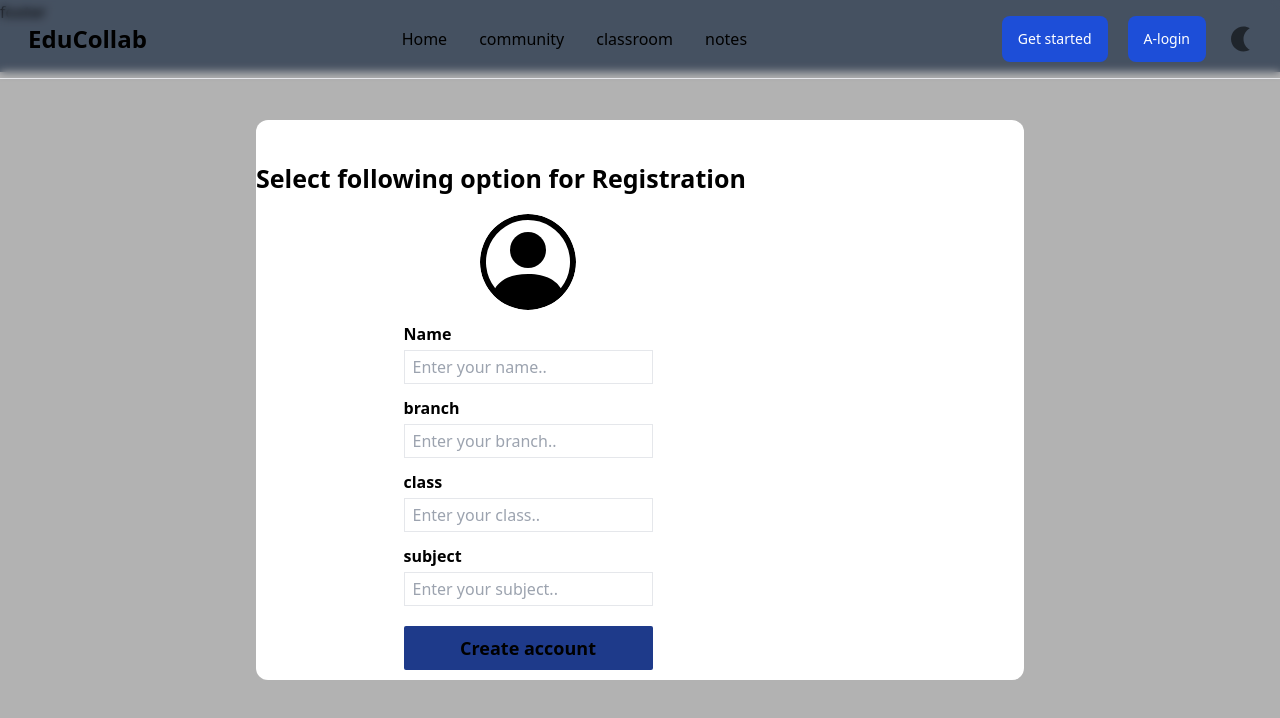
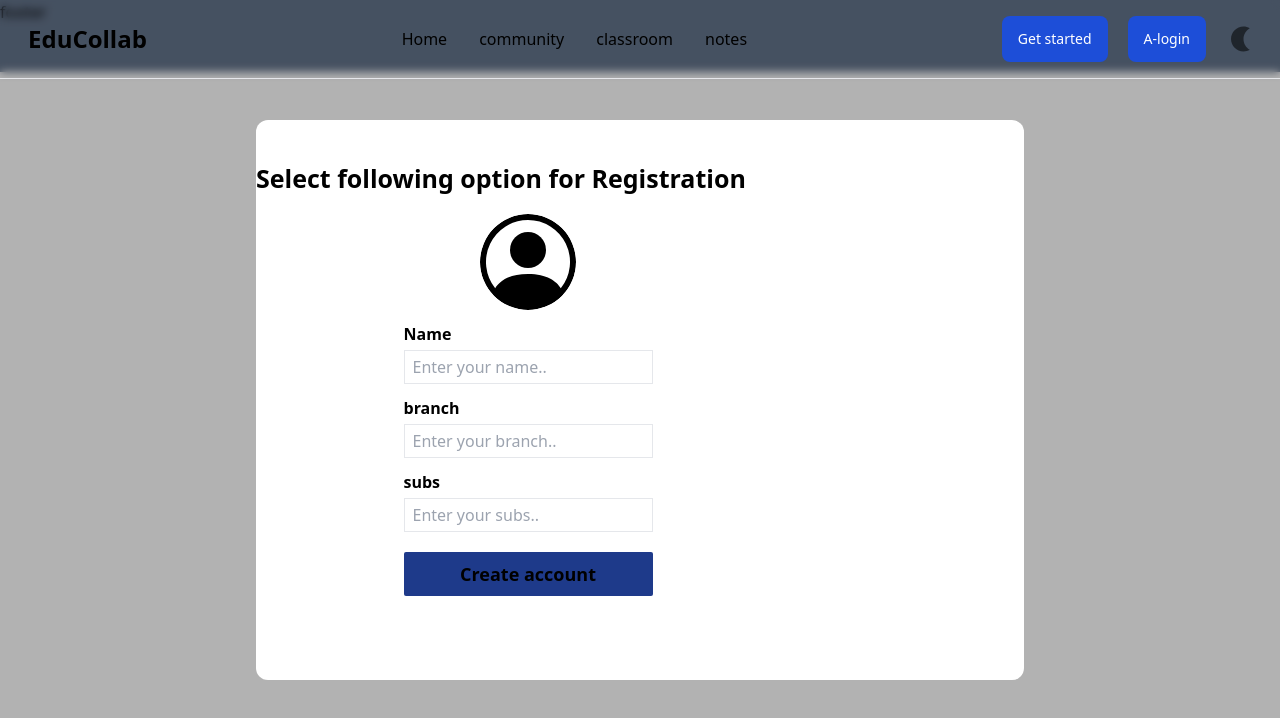
Before and after one commit to sanyampatil/E-education-W-RTC-PWA, a React (Vite) app: page /notes in a window 1280 px wide. Shown: the top 718 px of the page. Built offline with nearby package versions, Linux system fonts and the light colour scheme.

Commit message:
degus PopupmodelAdmin

```diff
--- a/src/components/signup/PopupmodelAdmin.jsx
+++ b/src/components/signup/PopupmodelAdmin.jsx
@@ -13,18 +13,17 @@ const PopupmodelAdmin = () => {
 
   const [previewImage, setPreviewImage] = useState('')
 
-  const [signupData, setSignupData] = useState({
+  const [infoData, setSignupData] = useState({
     fullName: '',
     branch: '',
-    class: '',
-    subject: '',
+    subs: '',
     avatar: ''
   })
 
   function handleUserInput (e) {
     const { name, value } = e.target
     setSignupData({
-      ...signupData,
+      ...infoData,
       [name]: value
     })
   }
@@ -36,7 +35,7 @@ const PopupmodelAdmin = () => {
 
     if (uploadedImage) {
       setSignupData({
-        ...signupData,
+        ...infoData,
         avatar: uploadedImage
       })
       const fileReader = new FileReader()
@@ -47,28 +46,29 @@ const PopupmodelAdmin = () => {
     }
   }
 
-  async function createNewAccount (event) {
+  async function createAdminInfo (event) {
     event.preventDefault()
     if (
-      !signupData.branch ||
-      !signupData.class ||
-      !signupData.fullName ||
-      !signupData.avatar
-    ) {
-      toast.error('Please fill all the details')
-      return
+      !infoData.fullName ||
+      !infoData.branch ||
+      !infoData.subs ||
+      !infoData.avatar
+    )
+    {
+      alert("plz fill all details")
+      // toast.error('Please fill all the details')
+      // return
     }
 
     // checking name field length
 
     const formData = new FormData()
-    formData.append('fullName', signupData.fullName)
-    formData.append('branch', signupData.branch)
-    formData.append('class  ', signupData.class)
-    formData.append('subject  ', signupData.subject)
+    formData.append('fullName', infoData.fullName)
+    formData.append('branch', infoData.branch)
+    formData.append('subs  ', infoData.subs)
 
-    formData.append('avatar', signupData.avatar)
-
+    formData.append('avatar', infoData.avatar)
+    console.log(formData)
     // dispatch create account action
     const response = await dispatch(createAdmininfo(formData))
     if (response?.payload?.success) navigate('/')
@@ -76,7 +76,7 @@ const PopupmodelAdmin = () => {
     setSignupData({
       fullName: '',
       branch: '',
-      class: '',
+      subs: '',
       avatar: ''
     })
     setPreviewImage('')
@@ -99,7 +99,7 @@ const PopupmodelAdmin = () => {
               <div>
                 <form
                   noValidate
-                  onSubmit={createNewAccount}
+                  onSubmit={createAdminInfo}
                   className='flex ml-20 justify-center gap-3 rounded-lg p-4 text-black w-96 '
                 >
                   <div className='left flex flex-col justify-center gap-3'>
@@ -135,7 +135,7 @@ const PopupmodelAdmin = () => {
                         placeholder='Enter your name..'
                         className='bg-transparent px-2 py-1 border'
                         onChange={handleUserInput}
-                        value={signupData.username}
+                        value={infoData.fullName}
                       />
                     </div>
                     <div className='  flex flex-col gap-1'>
@@ -151,41 +151,24 @@ const PopupmodelAdmin = () => {
                         placeholder='Enter your branch..'
                         className='bg-transparent px-2 py-1 border'
                         onChange={handleUserInput}
-                        value={signupData.branch}
+                        value={infoData.branch}
                       />
                     </div>
 
-                    <div className='  flex flex-col gap-1'>
-                      <label htmlFor='class' className='font-semibold'>
+                    <div className=' flex flex-col gap-1'>
+                      <label htmlFor='subs' className='font-semibold'>
                         {' '}
-                        class{' '}
+                        subs{' '}
                       </label>
                       <input
                         type='text'
                         required
-                        name='class'
-                        id='class'
-                        placeholder='Enter your class..'
+                        name='subs'
+                        id='subs'
+                        placeholder='Enter your subs..'
                         className='bg-transparent px-2 py-1 border'
                         onChange={handleUserInput}
-                        value={signupData.class}
-                      />
-                    </div>
-
-                    <div className=' flex flex-col gap-1'>
-                      <label htmlFor='subject' className='font-semibold'>
-                        {' '}
-                        subject{' '}
-                      </label>
-                      <input
-                        type='text'
-                        required
-                        name='subject'
-                        id='subject'
-                        placeholder='Enter your subject..'
-                        className='bg-transparent px-2 py-1 border'
-                        onChange={handleUserInput}
-                        value={signupData.subject}
+                        value={infoData.subs}
                       />
                     </div>
                     <button
--- a/src/components/signup/Signup.jsx
+++ b/src/components/signup/Signup.jsx
@@ -58,7 +58,7 @@ function Signup () {
 
     // console.log('fromData from Signup', formData)
 
-    const response = await dispatch(createAdminAccount(formData))
+    const response =  dispatch(createAdminAccount(formData))
     console.log('one', response)
 
     // console.log("three",response.[[PromiseResult]])
--- a/src/redux/slices/adminInfoSlices.js
+++ b/src/redux/slices/adminInfoSlices.js
@@ -5,15 +5,15 @@ const initialState ={
 
 }
 
-export const createAdmininfo = createAsyncThunk('/admin/signup', async data => {
+export const createAdmininfo = createAsyncThunk('/notes ', async data => {
  try {
-   const config = {
-     headers: {
-       'content-Type': 'application/json'
-     }
-   }
+  const config = {
+    headers: {
+      'content-Type': 'application/json'
+    }
+  }
 
-   const res = axiosInstance.post('/admin/admin-detail', data, config)
+   const res = axiosInstance.post('/me/details', data, config)
    toast.promise(res, {
      loading: 'Wait! creating your profile',
      success: data => {
```
Also changed, not shown: src/helpers/axiosinstance.js (line endings or trailing spaces), src/redux/slices/adminAuthSlices.js (line endings or trailing spaces).
